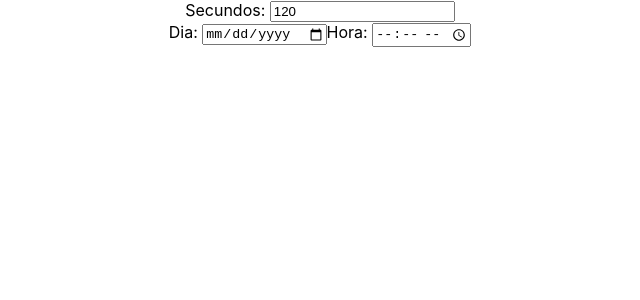
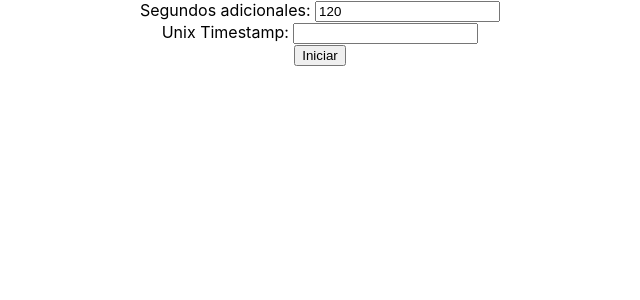
Before and after one commit to carlosacuna/reactCountDownTimer, a React (Create React App) app: page / in a window 1280 px wide. Shown: the top 300 px of the page, without its empty margins (320-960 px from the left). Built offline with nearby package versions, Linux system fonts and the light colour scheme.

Commit message:
Reemplazando parámetro fecha/hora por unix timestamp y limpiando interveal al volver a llamar la función.

```diff
--- a/src/App.js
+++ b/src/App.js
@@ -3,9 +3,9 @@ import './App.css';
 
 const App = () => {
   const [secondsParam, setSecondsParam] = useState(120);
-  const [date, setDate] = useState('');
-  const [time, setTime] = useState('');
+  const [dateTimestamp, setDateTimestamp] = useState('');
   const [counterTimer, setCounterTimer] = useState('');
+  const [timerInterval, setTimerInterval] = useState('');
 
   const calculateTime = () => {
     let initalSeconds = Number(secondsParam);
@@ -15,7 +15,8 @@ const App = () => {
     var dateNow = new Date();
 
     // Modified form date
-    var dateOriginal = new Date(date+' '+time);
+    const milliseconds = dateTimestamp * 1000;
+    var dateOriginal = new Date(milliseconds);
     var newDate  = new Date(dateOriginal);
 
     newDate.setMinutes(dateOriginal.getMinutes() + secondsToMinutes);
@@ -33,21 +34,20 @@ const App = () => {
   }
 
   const counter = async () => {
-    await calculateTime()
-    setInterval(async () => await calculateTime(), 1000);
+    clearInterval(timerInterval);
+    await calculateTime();
+    setTimerInterval(setInterval(async () => await calculateTime(), 1000));
   }
 
   return (
     <div className="App">
       <div>
-        <label>Secundos: </label>
+        <label>Segundos adicionales: </label>
         <input type="number" value={secondsParam} onChange={(e) => setSecondsParam(e.target.value)} />
         <br />
-        <label>Dia: </label>
-        <input type="date" value={date} onChange={(e) => setDate(e.target.value)} />
-        <label>Hora: </label>
-        <input type="time" value={time} onChange={(e) => setTime(e.target.value)} />
-          {secondsParam > 0 && date !== '' && time !== '' &&
+        <label>Unix Timestamp: </label>
+        <input type="number" value={dateTimestamp} onChange={(e) => setDateTimestamp(e.target.value)} />
+          {secondsParam > 0 &&
             <div>
               <button onClick={counter}>Iniciar</button>
               <br />
```
